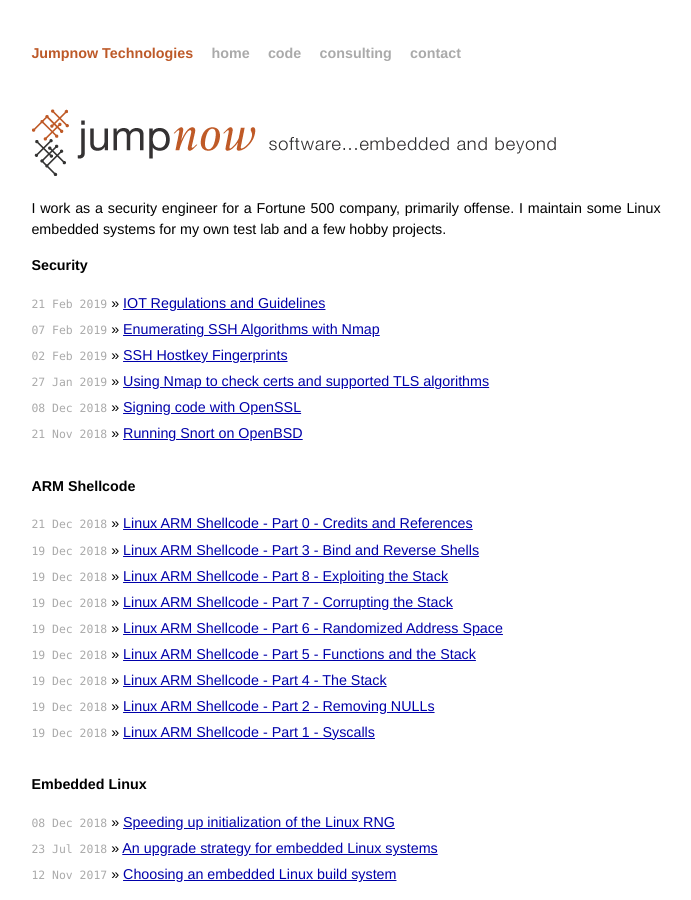
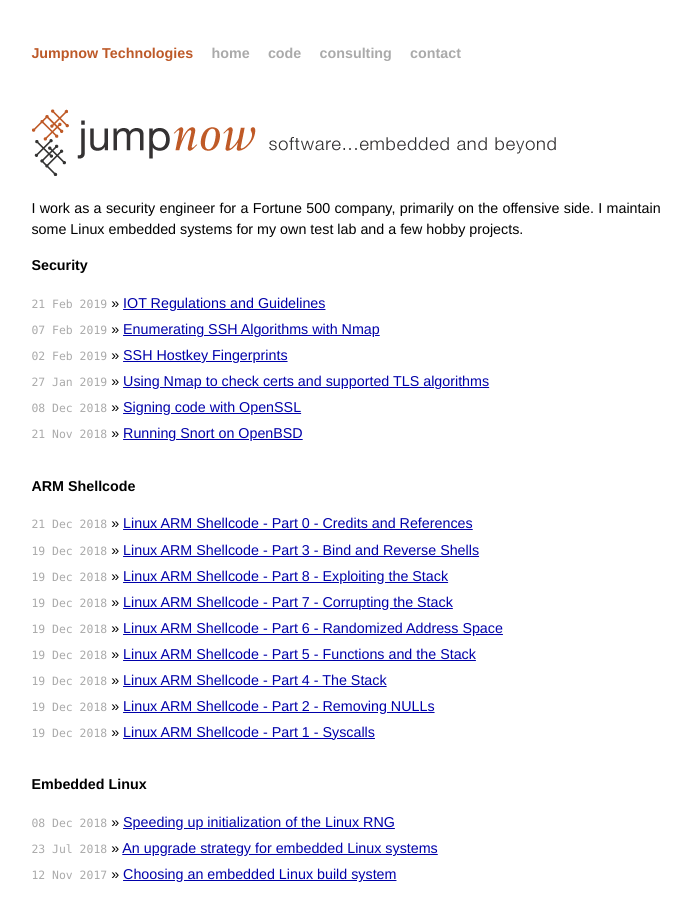
Before and after one commit to jumpnow/jumpnowtek-site, a Jekyll site: the page built from index.html, in a window 1280 px wide and 900 px high. Shown: the whole window, without its empty margins (294-985 px from the left). Built offline with Jekyll 4.4.1, drawn with Linux system fonts in a browser that asks for light colours.

Commit message:
Tweak job

```diff
--- a/index.html
+++ b/index.html
@@ -6,7 +6,7 @@
 <div id="home">
   <p><img src="/assets/jumpnow-header.png" alt="jumpnow-logo"></p>
   <p>
-    I work as a security engineer for a Fortune 500 company, primarily offense.
+    I work as a security engineer for a Fortune 500 company, primarily on the offensive side.
     I maintain some Linux embedded systems for my own test lab and a few hobby projects.
   </p>
 
```
